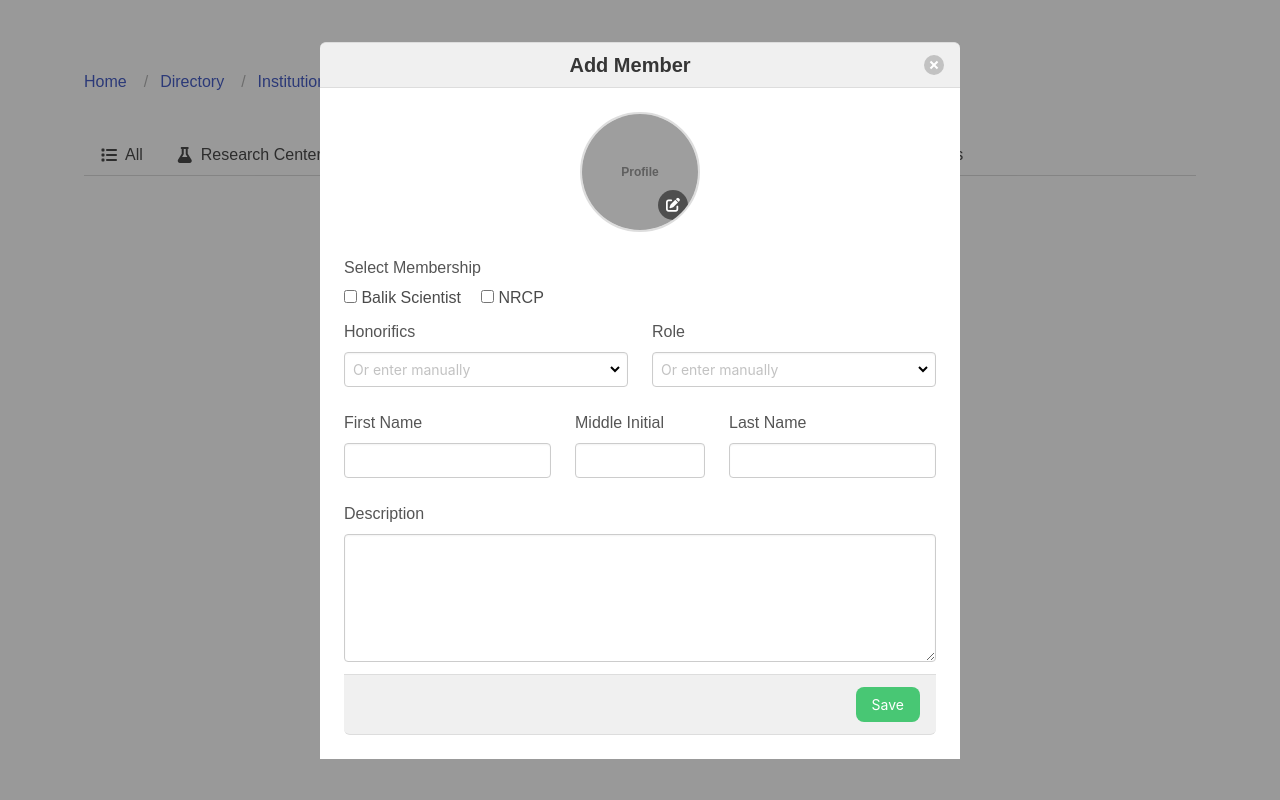
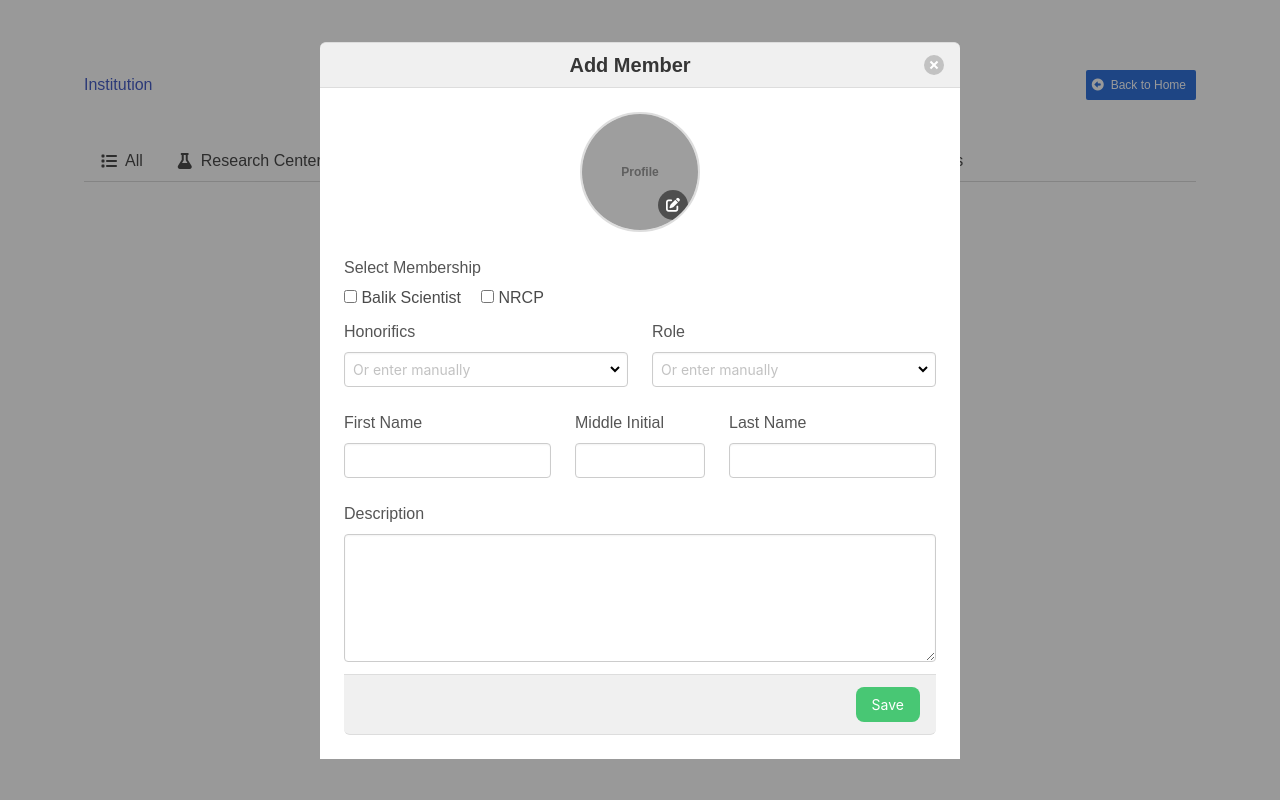
Before and after one commit to lyk-aa/SDIP, a CodeIgniter 4 app: the page made by app/Views/institution/balik_scientist/create.php in a window 1280 px wide. Run offline with PHP 8.4 and a stand-in for CodeIgniter, Linux system fonts and the light colour scheme; the template is opened without the code that fills it, so the values that code supplies are empty; some libraries are stand-ins or nearby versions; grey boxes are pictures that could not be loaded.

Commit message:
chore: updated header

```diff
--- a/app/Views/layouts/header-layout.php
+++ b/app/Views/layouts/header-layout.php
@@ -21,9 +21,12 @@
     <!-- /* Style for the map container */ -->
     <link rel="stylesheet" href="https://unpkg.com/leaflet@1.9.4/dist/leaflet.css" />
 
+    <!-- Add Tom Select CSS and JS -->
+    <link href="https://cdn.jsdelivr.net/npm/tom-select@2.0.0/dist/css/tom-select.css" rel="stylesheet" />
+    <script src="https://cdn.jsdelivr.net/npm/tom-select@2.0.0/dist/js/tom-select.complete.min.js"></script>
+
 
     <style>
-
         .tabs-container {
             display: flex;
             flex-direction: column;
@@ -59,15 +62,31 @@
     </style>
 
 </head>
+
 <body>
     <div class="container">
-        <nav class="breadcrumb" aria-label="breadcrumbs">
-            <ul class="breadcrumb-list">
-                <li><a href="<?= base_url('home') ?>">Home</a></li>
-                <li><a href="<?= base_url('directory/home') ?>">Directory</a></li>
-                <li><a href="<?= base_url('institution/home') ?>" aria-current="page">Institution</a></li>
-            </ul>
+        <nav class="breadcrumb is-flex is-justify-content-space-between is-align-items-center" aria-label="breadcrumbs">
+            <div class="is-flex is-align-items-center">
+                <ul class="breadcrumb-list mb-0">
+                    <?php if (!isset($child_page)): ?>
+                        <!-- Only Institution shown on the main page -->
+                        <li><a href="<?= base_url('institution/home') ?>" aria-current="page">Institution</a></li>
+                    <?php else: ?>
+                        <li><a href="<?= base_url('institution/home') ?>">Institution</a></li>
+                        <li><a href="<?= current_url() ?>" aria-current="page"><?= esc($child_page) ?></a></li>
+                    <?php endif; ?>
+                </ul>
+            </div>
+
+            <!-- Back to Home Button on the right -->
+            <div>
+                <a href="<?= base_url('home') ?>" class="button is-link is-small is-primary">
+                    <span class="icon mr-1"><i class="fas fa-circle-left"></i></span>
+                    <span>Back to Home</span>
+                </a>
+            </div>
         </nav>
+
 
         <!-- Tabs Navigation -->
         <div class="tabs is-boxed">
```
Also changed, not shown: app/Views/layouts/directory-layout.php (+20 -5 lines).
